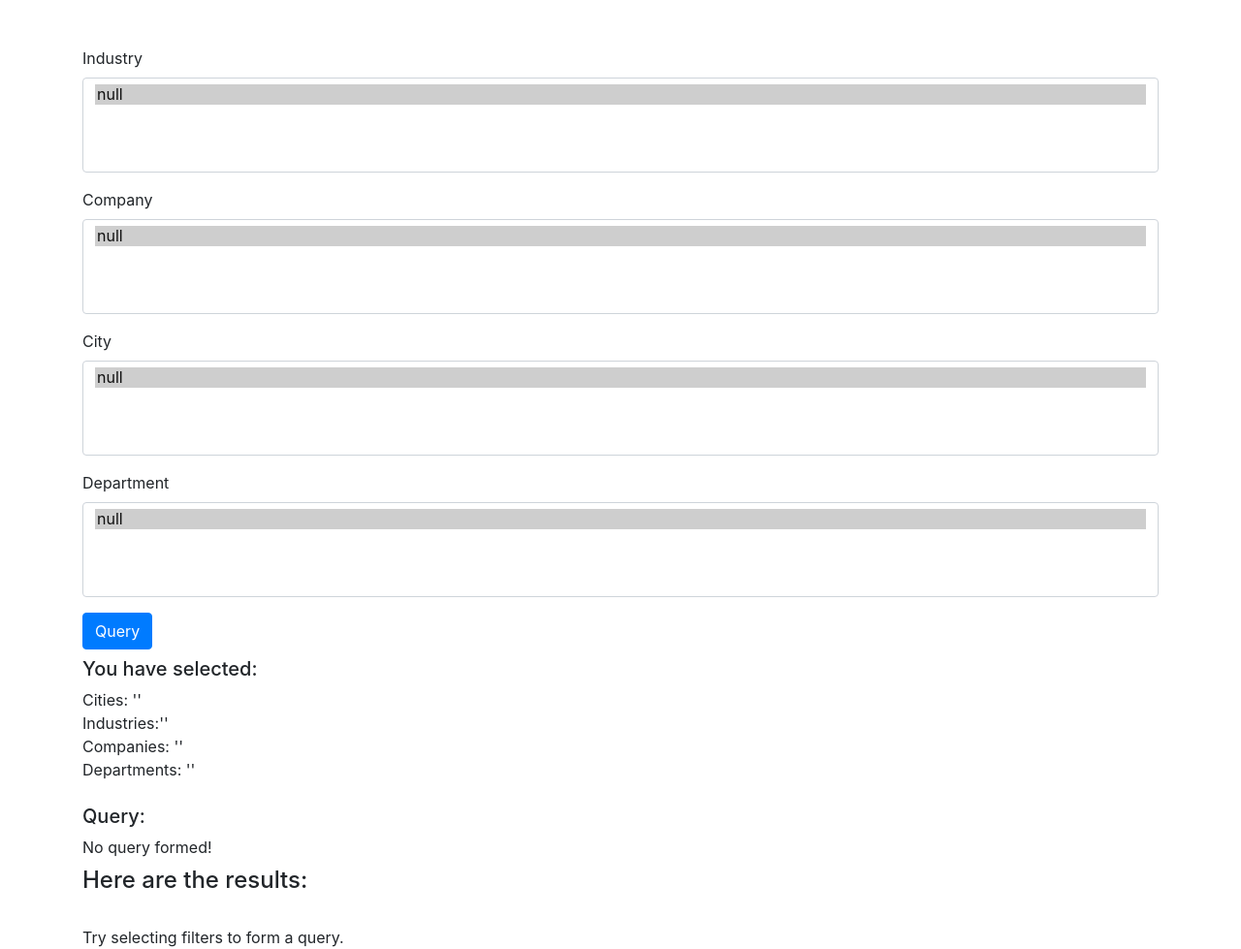
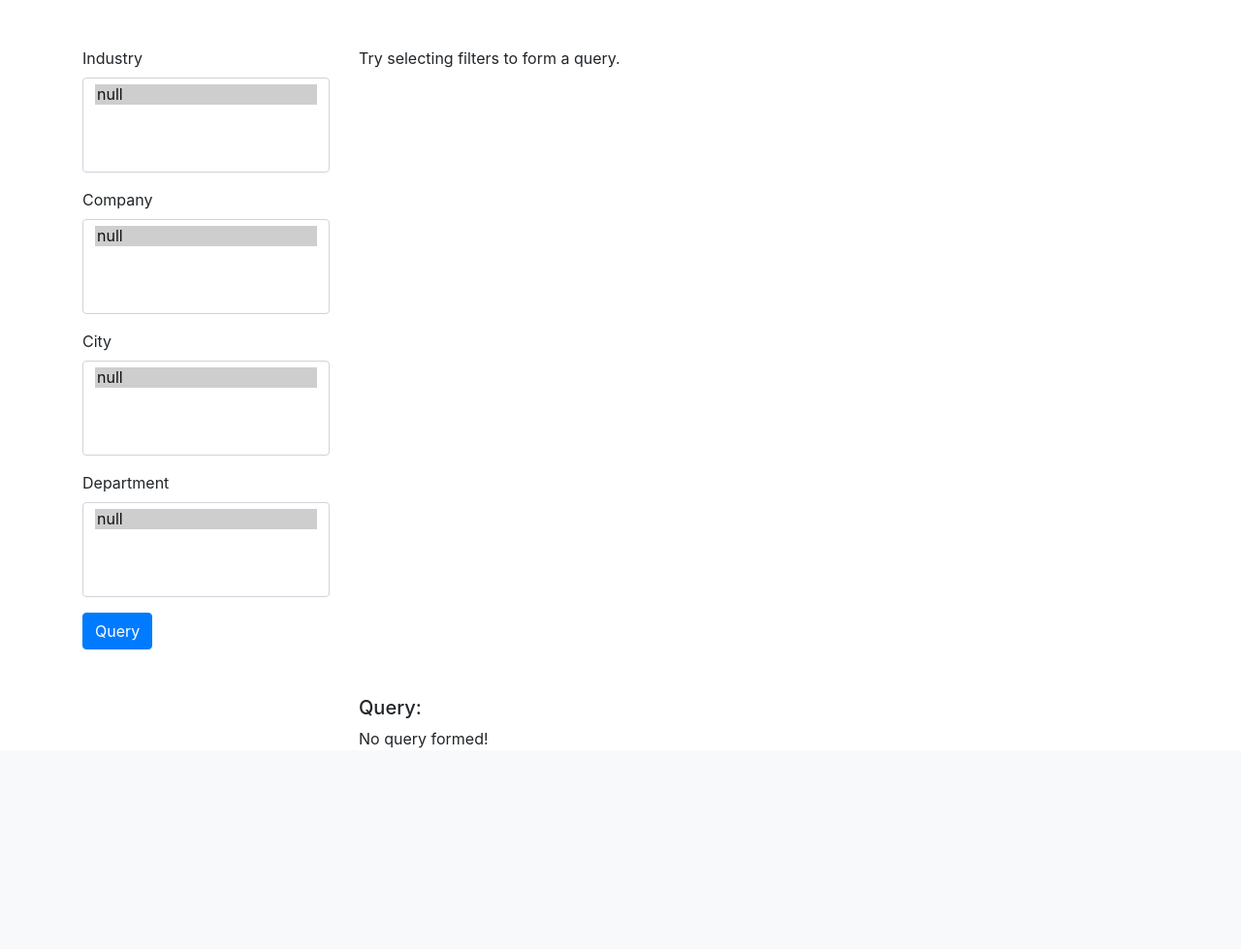
Before and after one commit to Reggem/YACHT_DATABASE, a PHP site: page /select.php in a window 1280 px wide. Shown: the part 58-1037 px from the top of the page at 97% size. After the commit the page ends 830 px from the top, so only its background shows below. Run offline with PHP 8.4, Linux system fonts and the light colour scheme; the visitor is signed in with stand-in values (Sample User, id 1); data that the repository does not hold is empty; some libraries are stand-ins or nearby versions.

Commit message:
reconfigured the select pane in a more friendly way. Next Step: need to have a nice output table for query results

```diff
--- a/select/select.php
+++ b/select/select.php
@@ -48,18 +48,18 @@ require('../config.php');
       // echo '<pre>'.print_r($_SESSION)."</pre>";
       include("navbarselect.php");
     ?>
+    <div class="container">
+      <div class="row mt-5">
+        <div class="col-md-3">
 
-    <!-- Form to select the fields we want to filter on -->
-    <?php
+          <!-- Form to select the fields we want to filter on -->
+            <?php
 
-      include("selectform.php");
+              include("selectform.php");
 
-    ?>
+            ?>
 
-    <!-- Show the selection -->
-    <div class="container">
-      <div class="row">
-        <div class="col  mt-2">
+
             <?php
 
             try{
@@ -71,8 +71,8 @@ require('../config.php');
               echo "You have not yet selected any fields.";
             }
 
-              echo "<div class='h5'>You have selected:</div>
-              Cities: '".$incities."'<br> Industries:'".$inindustries."' <br> Companies: '".$incompanies."'<br>Departments: '".$indepartments."'";
+              // echo "<div class='h5'>You have selected:</div>
+              // Cities: '".$incities."'<br> Industries:'".$inindustries."' <br> Companies: '".$incompanies."'<br>Departments: '".$indepartments."'";
 
 
 
@@ -170,28 +170,20 @@ require('../config.php');
               }
             }
 
-              echo "<br><br><div class='h5'> Query:</div>";
-              echo $query;
+
 
 
           ?>
         </div>
-      </div>
-    </div>
+        <div class="col">
 
-    <div class="container">
-      <div class="row mt-2">
-        <div class="col">
+      <!-- Results -->
+
           <!-- Perform the query and show the resulting table -->
           <?php
-          echo "<div class='h4'>Here are the results:</div> <br>";
 
-          // include('config.php');
 
           try {
-            // $connection=new PDO("mysql:host=".DB_HOST.";dbname=".DB_NAME,$_SESSION["username"],$_SESSION["password"]);
-            // $connection->setAttribute(PDO::ATTR_ERRMODE,PDO::ERRMODE_EXCEPTION);
-            //
 
             if($query=="No query formed!"){
               echo "Try selecting filters to form a query.";
@@ -219,12 +211,22 @@ require('../config.php');
 
 
           ?>
+
+
+
+        </div>
+      </div>
+      <div class="row">
+        <div class="col-md-3 mt-5">
+        </div>
+        <div class="col">
+          <?php
+          echo "<br><br><div class='h5'> Query:</div>";
+          echo $query;
+          ?>
         </div>
       </div>
     </div>
-
-
-
 
 
 
--- a/select/selectform.php
+++ b/select/selectform.php
@@ -69,9 +69,7 @@ try {
 
 
 ?>
-<div class="container">
-  <div class="row mt-5">
-    <div class="col">
+
 
       <form action="<?php echo htmlspecialchars($_SERVER["PHP_SELF"]);?>" method="post">
         <div class="form-group">
@@ -132,8 +130,3 @@ try {
 
         <button type="submit" class="btn btn-primary">Query</button>
       </form>
-
-    </div>
-
- </div>
-</div>
```
Also changed, not shown: Hostingpage/hostingpage.php (+4 -4 lines), Hostingpage/navbarhosting.php (+4 -4 lines).
